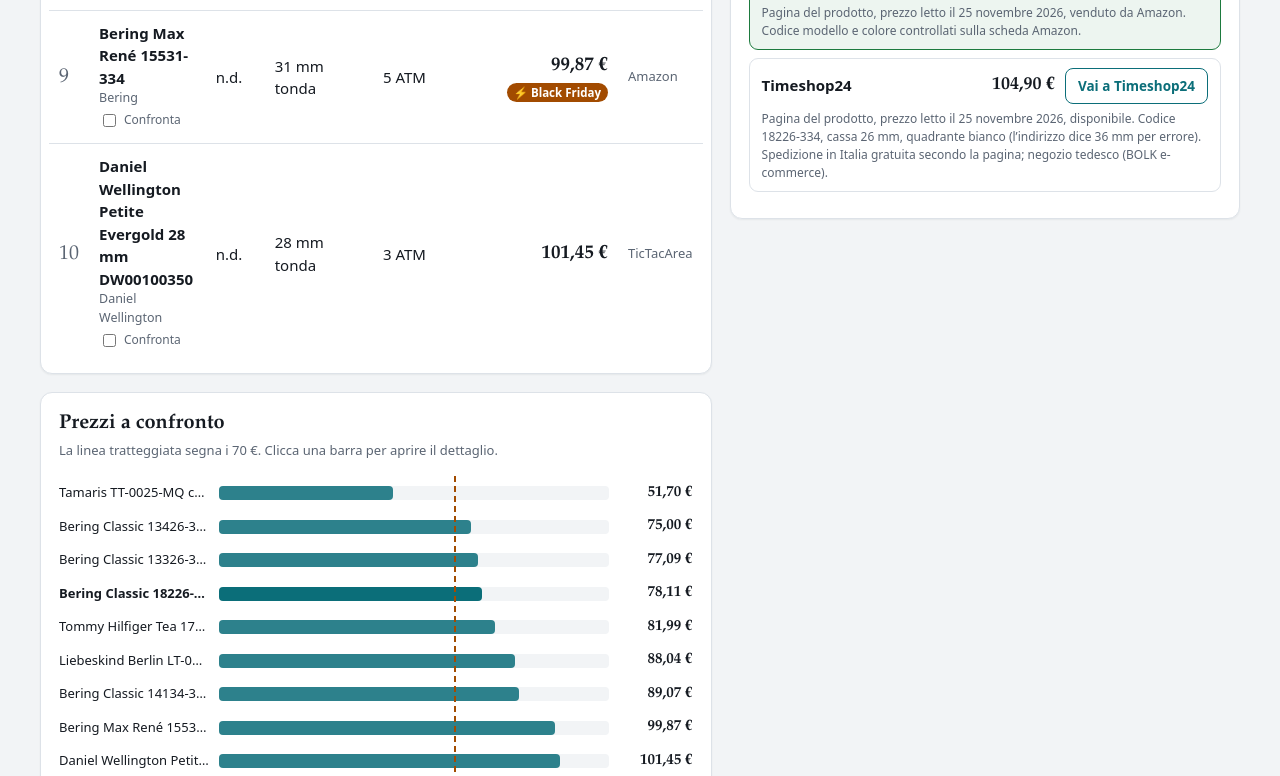
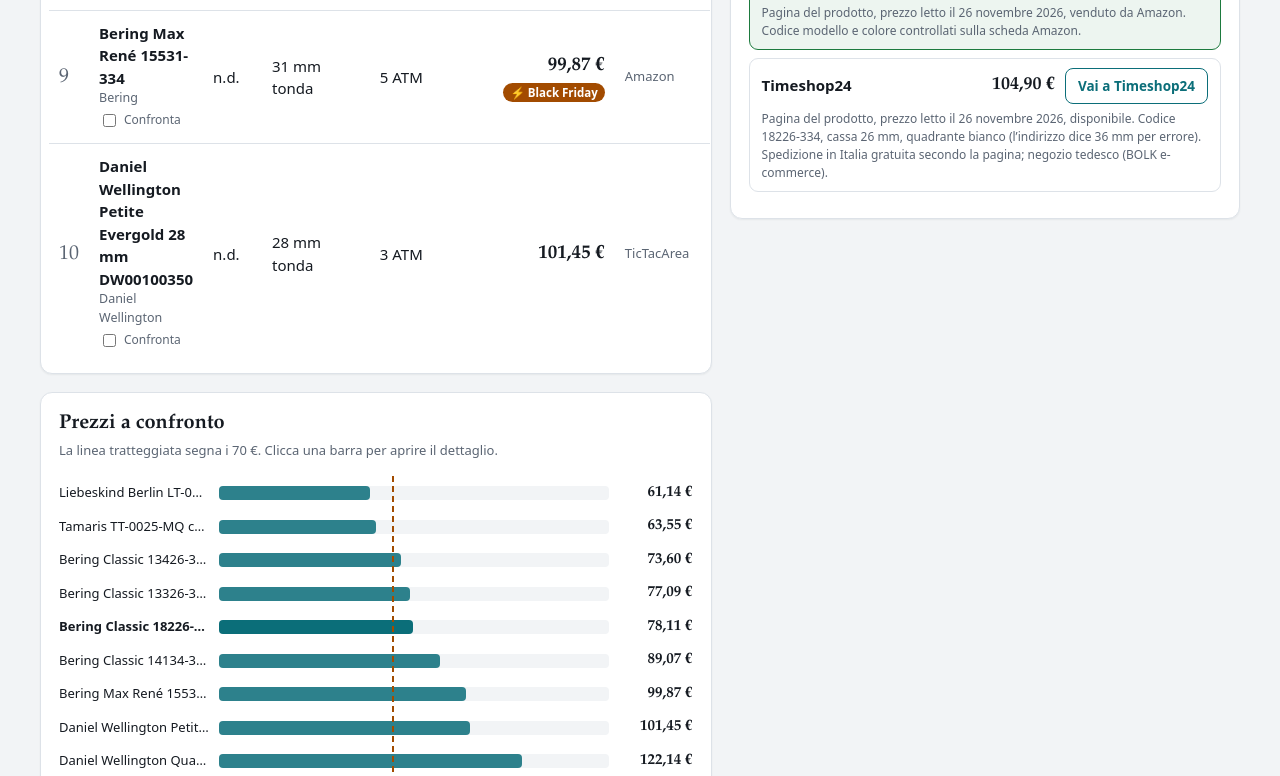
Before and after one commit to singh-sardar/product-scarper, a plain HTML site: page orologi-donna/index.html in a window 1280 px wide. Shown: the part 2024-2800 px from the top of the page. Drawn offline with Linux system fonts and the light colour scheme.

Commit message:
Aggiornamento orologi-donna 2026-11-26
Co-Authored-By: Claude Opus 5.5 <noreply@anthropic.com>

```diff
--- a/orologi-donna/index.html
+++ b/orologi-donna/index.html
@@ -17,7 +17,7 @@
   <main id="app"></main>
 
   <footer>
-    <p><strong>Come leggere i prezzi.</strong> I prezzi sono quelli letti il 25 novembre 2026 direttamente sulle pagine prodotto di Amazon. Cambiano spesso, soprattutto durante il Black Friday: controlla sempre il prezzo sulla pagina prima di acquistare.</p>
+    <p><strong>Come leggere i prezzi.</strong> I prezzi sono quelli letti il 26 novembre 2026 direttamente sulle pagine prodotto di Amazon. Cambiano spesso, soprattutto durante il Black Friday: controlla sempre il prezzo sulla pagina prima di acquistare.</p>
     <p><strong>Negozi.</strong> Per questa ricerca vanno bene tutti i negozi online seri: Amazon, i siti dei marchi, le gioiellerie e i negozi di orologi online. Unieuro, MediaWorld ed Euronics non vendono questi modelli. Zalando, beringtime.com e danielwellington.com bloccano la lettura automatica dei prezzi, quindi non compaiono. Alcuni negozi sono esteri (Germania, Spagna): è scritto nella nota.</p>
     <p><strong>Quadrante e colore.</strong> Ho controllato dalle foto che cassa e maglia milanese siano oro (non oro rosa) e che il quadrante sia bianco e senza numeri romani. Alcuni quadranti bianchi hanno riflessi argento: è scritto nelle caratteristiche.</p>
     <p><strong>Impermeabilità.</strong> 3 ATM vuol dire che regge schizzi e pioggia, non bagno o doccia. Le specifiche vengono dai siti dei marchi o di rivenditori; dove non sono sicure c’è “n.d.”.</p>
@@ -38,8 +38,8 @@
       pros: ["Vetro zaffiro, raro a questo prezzo", "Cassa quadrata di moda", "Offerta Black Friday venduta da Amazon"],
       cons: ["Solo 3 ATM: niente bagno o doccia"],
       offers: [
-        { store: "Amazon", price: 78.11, fresh: true, url: "https://www.amazon.it/dp/B09WTQRK5H", note: "Pagina del prodotto, prezzo letto il 25 novembre 2026, venduto da Amazon. Codice modello e colore controllati sulla scheda Amazon.", flash: "Black Friday" },
-        { store: "Timeshop24", price: 104.9, fresh: true, url: "https://www.timeshop24.it/bering-18226-334-orologio-donna-classico-36mm-3atm.html", note: "Pagina del prodotto, prezzo letto il 25 novembre 2026, disponibile. Codice 18226-334, cassa 26 mm, quadrante bianco (l’indirizzo dice 36 mm per errore). Spedizione in Italia gratuita secondo la pagina; negozio tedesco (BOLK e-commerce)." }
+        { store: "Amazon", price: 78.11, fresh: true, url: "https://www.amazon.it/dp/B09WTQRK5H", note: "Pagina del prodotto, prezzo letto il 26 novembre 2026, venduto da Amazon. Codice modello e colore controllati sulla scheda Amazon.", flash: "Black Friday" },
+        { store: "Timeshop24", price: 104.9, fresh: true, url: "https://www.timeshop24.it/bering-18226-334-orologio-donna-classico-36mm-3atm.html", note: "Pagina del prodotto, prezzo letto il 26 novembre 2026, disponibile. Codice 18226-334, cassa 26 mm, quadrante bianco (l’indirizzo dice 36 mm per errore). Spedizione in Italia gratuita secondo la pagina; negozio tedesco (BOLK e-commerce)." }
       ]
     },
     {
@@ -47,11 +47,11 @@
       rank: 4, name: "Liebeskind Berlin LT-0080-MQ", brand: "Liebeskind Berlin", year: null, month: null,
       short: {"cassa": "30 mm tonda", "acqua": "5 ATM"},
       specs: [["Cassa", "30 mm tonda, acciaio inox IP oro"], ["Quadrante", "Bianco con indici, senza numeri"], ["Vetro", "Minerale antigraffio"], ["Cinturino", "Maglia milanese in acciaio oro, chiusura a scatto"], ["Movimento", "Quarzo"], ["Impermeabilità", "5 ATM"]],
-      verdict: "Tondo e minimal con 5 ATM, venduto da Amazon: oggi il prezzo è salito a circa 89 €, sopra budget.",
+      verdict: "Tondo e minimal con 5 ATM, venduto da Amazon: oggi è sceso a circa 61 €, sotto budget.",
       pros: ["Venduto e spedito da Amazon", "5 ATM, la resistenza all’acqua più alta insieme al Bering 15531", "Cinturino che si cambia senza attrezzi"],
-      cons: ["Circa 89 €, sopra budget (il 21 novembre era 51,83 €)", "Vetro minerale, non zaffiro", "Marchio meno conosciuto in Italia"],
+      cons: ["Prezzo molto variabile (89 € il 25 novembre, 61 € il 26)", "Vetro minerale, non zaffiro", "Marchio meno conosciuto in Italia"],
       offers: [
-        { store: "Amazon", price: 88.04, fresh: true, url: "https://www.amazon.it/dp/B071NDCZ84", note: "Pagina del prodotto, prezzo letto il 25 novembre 2026, venduto da Amazon [prima: 88,61 € il 24 novembre]. Codice modello e colore controllati sulla scheda Amazon. Colore “Oro”." }
+        { store: "Amazon", price: 61.14, fresh: true, url: "https://www.amazon.it/dp/B071NDCZ84", note: "Pagina del prodotto, prezzo letto il 26 novembre 2026, venduto da Amazon [prima: 88,04 € il 25 novembre]. Codice modello e colore controllati sulla scheda Amazon. Colore “Oro”." }
       ]
     },
     {
@@ -63,8 +63,8 @@
       pros: ["Offerta Top Black Friday venduta da Amazon", "Cassa piccola e femminile", "Marchio danese specializzato in orologi minimal"],
       cons: ["Vetro non indicato sulla pagina", "26 mm: si legge meno"],
       offers: [
-        { store: "Amazon", price: 77.09, fresh: true, url: "https://www.amazon.it/dp/B0CP5T65QN", note: "Pagina del prodotto, prezzo letto il 25 novembre 2026, venduto da Amazon. Codice modello e colore controllati sulla scheda Amazon. Sulla pagina è indicata come “Offerta Top Black Friday”.", flash: "Black Friday" },
-        { store: "Timeshop24", price: 89.0, fresh: false, url: "https://www.timeshop24.it/bering-13326-334.html", note: "Pagina del prodotto, prezzo letto il 25 novembre 2026. Esaurito oggi: non conta come prezzo più basso." }
+        { store: "Amazon", price: 77.09, fresh: true, url: "https://www.amazon.it/dp/B0CP5T65QN", note: "Pagina del prodotto, prezzo letto il 26 novembre 2026, venduto da Amazon. Codice modello e colore controllati sulla scheda Amazon. Sulla pagina è indicata come “Offerta Top Black Friday”.", flash: "Black Friday" },
+        { store: "Timeshop24", price: 89.0, fresh: false, url: "https://www.timeshop24.it/bering-13326-334.html", note: "Pagina del prodotto, prezzo letto il 26 novembre 2026. Esaurito oggi: non conta come prezzo più basso." }
       ]
     },
     {
@@ -72,11 +72,11 @@
       rank: 3, name: "Tamaris TT-0025-MQ con cuore", brand: "Tamaris", year: null, month: null,
       short: {"cassa": "36 mm tonda", "acqua": "3 ATM"},
       specs: [["Cassa", "36 mm tonda, metallo IP oro lucido"], ["Quadrante", "Bianco con indici e un piccolo cuore, senza numeri"], ["Vetro", "Minerale antigraffio"], ["Cinturino", "Maglia milanese oro, chiusura a scatto"], ["Movimento", "Quarzo"], ["Impermeabilità", "3 ATM"]],
-      verdict: "Il più giovane e romantico, con il cuoricino sul quadrante, a circa 52 € venduto da Amazon.",
-      pros: ["Circa 52 €, venduto da Amazon", "Dettaglio a cuore molto da ragazza", "Confezione regalo"],
+      verdict: "Il più giovane e romantico, con il cuoricino sul quadrante, a circa 64 € venduto da Amazon.",
+      pros: ["Circa 64 €, venduto da Amazon", "Dettaglio a cuore molto da ragazza", "Confezione regalo"],
       cons: ["Cassa in metallo, non acciaio", "36 mm: un po’ grande su polsi sottili"],
       offers: [
-        { store: "Amazon", price: 51.7, fresh: true, url: "https://www.amazon.it/dp/B098XWVV98", note: "Pagina del prodotto, prezzo letto il 25 novembre 2026, venduto da Amazon. Codice modello e colore controllati sulla scheda Amazon. Colore “Oro Mesh / Heart”." }
+        { store: "Amazon", price: 63.55, fresh: true, url: "https://www.amazon.it/dp/B098XWVV98", note: "Pagina del prodotto, prezzo letto il 26 novembre 2026, venduto da Amazon [prima: 51,70 € il 25 novembre]. Codice modello e colore controllati sulla scheda Amazon. Colore “Oro Mesh / Heart”." }
       ]
     },
     {
@@ -86,10 +86,10 @@
       specs: [["Cassa", "20 × 26 mm, acciaio PVD oro, spessore 6 mm"], ["Quadrante", "Bianco guscio d’uovo sunray, indici, senza numeri"], ["Vetro", "n.d."], ["Cinturino", "Maglia milanese pressata in acciaio oro, 10 mm"], ["Movimento", "Quarzo giapponese"], ["Impermeabilità", "3 ATM"]],
       verdict: "Il marchio più amato dalle ragazze, rettangolare e sottile, in offerta Black Friday su Amazon da un venditore terzo.",
       pros: ["Marchio molto amato", "Sottilissimo (6 mm)", "Offerta Black Friday"],
-      cons: ["Più di 90 €", "Cassa piccola: si legge meno"],
+      cons: ["Più di 120 €", "Cassa piccola: si legge meno"],
       offers: [
-        { store: "Amazon", price: 107.25, fresh: true, url: "https://www.amazon.it/dp/B09X8DBYPV", note: "Pagina del prodotto, prezzo letto il 25 novembre 2026, venduto da juwelier-bektas (venditore terzo, 1 pezzo rimasto, spedizione 14,90 € non inclusa) [prima: 94,05 € il 24 novembre; il 21 novembre era 82,50 € dal venditore ufficiale]. Codice modello e colore controllati sulla scheda Amazon. L’etichetta Black Friday non è più mostrata." },
-        { store: "Clessidra Jewels", price: 165.0, fresh: true, url: "https://www.clessidrajewels.com/it/orologi-donna/52229-orologio-daniel-wellington-quadro-evergold-dw00100556-7315030040050.html", note: "Pagina del prodotto, prezzo letto il 25 novembre 2026. “Da ordinare” (non a magazzino), spedizione gratuita da 39 €." }
+        { store: "Amazon", price: 122.14, fresh: true, url: "https://www.amazon.it/dp/B09X8DBYPV", note: "Pagina del prodotto, prezzo letto il 26 novembre 2026, venduto da Watches2U_Italia (venditore terzo), spedito da Amazon [prima: 107,25 € il 25 novembre da juwelier-bektas; il 21 novembre era 82,50 € dal venditore ufficiale]. Codice modello e colore controllati sulla scheda Amazon. L’etichetta Black Friday non è più mostrata." },
+        { store: "Clessidra Jewels", price: 165.0, fresh: true, url: "https://www.clessidrajewels.com/it/orologi-donna/52229-orologio-daniel-wellington-quadro-evergold-dw00100556-7315030040050.html", note: "Pagina del prodotto, prezzo letto il 26 novembre 2026. “Da ordinare” (non a magazzino), spedizione gratuita da 39 €." }
       ]
     },
     {
@@ -99,11 +99,11 @@
       specs: [["Cassa", "24 mm rettangolare, acciaio oro con cristalli sulla lunetta, spessore 6,5 mm"], ["Quadrante", "Bianco/argento sunray con indici, senza numeri"], ["Vetro", "Minerale"], ["Cinturino", "Maglia milanese in acciaio oro, 14 mm"], ["Movimento", "Quarzo"], ["Impermeabilità", "3 ATM"]],
       verdict: "Il più recente e il più “gioiello”: cristalli sulla lunetta e maglia milanese oro, venduto direttamente da Amazon.",
       pros: ["Collezione 2025", "Cristalli sulla lunetta", "Venduto e spedito da Amazon"],
-      cons: ["Quadrante bianco con riflessi argento", "Più di 80 €"],
+      cons: ["Quadrante bianco con riflessi argento", "Quasi 150 €: su Amazon ora lo vende Amazon UK"],
       offers: [
-        { store: "Amazon", price: 81.99, fresh: true, url: "https://www.amazon.it/dp/B0G35VV1V6", note: "Pagina del prodotto, prezzo letto il 25 novembre 2026, venduto da Amazon. Codice modello e colore controllati sulla scheda Amazon. Sulla pagina il colore selezionato si chiama “Argento Bianco” (il quadrante); la cassa è oro, codice 1782829." },
-        { store: "Stroili", price: 149.0, fresh: true, url: "https://www.stroilioro.com/it_IT/p/orologio-al-quarzo-tommy-hilfiger-tea-1782829/1703789.html", note: "Pagina del prodotto, prezzo letto il 25 novembre 2026, disponibile." },
-        { store: "Gioielleria Princess", price: 149.0, fresh: true, url: "https://www.gioielleriaprincess.com/prodotto/tommy-hilfiger-orologio-al-quarzo-tea-dorato", note: "Pagina del prodotto, prezzo letto il 25 novembre 2026, disponibile, spedizione gratuita da 59 €." }
+        { store: "Amazon", price: 145.59, fresh: true, url: "https://www.amazon.it/dp/B0G35VV1V6", note: "Pagina del prodotto, prezzo letto il 26 novembre 2026, venduto da Amazon UK, consegna stimata 4 dicembre [prima: 81,99 € il 25 novembre, venduto da Amazon]. Codice modello e colore controllati sulla scheda Amazon. Sulla pagina il colore selezionato si chiama “Argento Bianco” (il quadrante); la cassa è oro, codice 1782829." },
+        { store: "Stroili", price: 149.0, fresh: true, url: "https://www.stroilioro.com/it_IT/p/orologio-al-quarzo-tommy-hilfiger-tea-1782829/1703789.html", note: "Pagina del prodotto, prezzo letto il 26 novembre 2026, disponibile." },
+        { store: "Gioielleria Princess", price: 149.0, fresh: true, url: "https://www.gioielleriaprincess.com/prodotto/tommy-hilfiger-orologio-al-quarzo-tea-dorato", note: "Pagina del prodotto, prezzo letto il 26 novembre 2026, disponibile, spedizione gratuita da 59 €." }
       ]
     },
     {
@@ -111,12 +111,12 @@
       rank: 7, name: "Bering Classic 13426-334", brand: "Bering", year: null, month: null,
       short: {"cassa": "26 mm tonda", "acqua": "n.d."},
       specs: [["Cassa", "26 mm tonda, acciaio color oro"], ["Quadrante", "Bianco con indici a punto, senza numeri"], ["Vetro", "Zaffiro"], ["Cinturino", "Maglia milanese in acciaio oro"], ["Movimento", "Quarzo"], ["Impermeabilità", "n.d."]],
-      verdict: "Simile al 13326 ma con vetro zaffiro: 75 € su Amazon (venditore terzo) e 77,48 € su Timeshop24 con spedizione gratuita.",
+      verdict: "Simile al 13326 ma con vetro zaffiro: 75 € su Amazon (venditore terzo) e 73,60 € su Timeshop24 con spedizione gratuita.",
       pros: ["Vetro zaffiro", "Cassa piccola e delicata"],
       cons: ["Niente venditore ufficiale: Timeshop24 o un terzo su Amazon", "Impermeabilità non indicata"],
       offers: [
-        { store: "Amazon", price: 75.0, fresh: true, url: "https://www.amazon.it/dp/B07GC1KCDW", note: "Pagina del prodotto, prezzo letto il 25 novembre 2026, venduto da uhrenonline24 (venditore terzo). Codice modello e colore controllati sulla scheda Amazon." },
-        { store: "Timeshop24", price: 77.48, fresh: true, url: "https://www.timeshop24.it/bering-13426-334-classico.html", note: "Pagina del prodotto, prezzo letto il 25 novembre 2026, disponibile. Codice 13426-334, cassa 26 mm, quadrante bianco, maglia oro. Spedizione in Italia gratuita secondo la pagina; negozio tedesco (BOLK e-commerce)." }
+        { store: "Amazon", price: 75.0, fresh: true, url: "https://www.amazon.it/dp/B07GC1KCDW", note: "Pagina del prodotto, prezzo letto il 26 novembre 2026, venduto da uhrenonline24 (venditore terzo). Codice modello e colore controllati sulla scheda Amazon." },
+        { store: "Timeshop24", price: 73.6, fresh: true, url: "https://www.timeshop24.it/bering-13426-334-classico.html", note: "Pagina del prodotto, prezzo letto il 26 novembre 2026, disponibile [prima: 77,48 € il 25 novembre]. Codice 13426-334, cassa 26 mm, quadrante bianco, maglia oro. Spedizione in Italia gratuita secondo la pagina; negozio tedesco (BOLK e-commerce)." }
       ]
     },
     {
@@ -128,9 +128,9 @@
       pros: ["Vetro zaffiro", "Quadrante più grande e leggibile", "Offerta Black Friday venduta da Amazon"],
       cons: ["Circa 89 €, sopra budget", "34 mm: grande per un polso sottile"],
       offers: [
-        { store: "Amazon", price: 89.07, fresh: true, url: "https://www.amazon.it/dp/B01BFCME8C", note: "Pagina del prodotto, prezzo letto il 25 novembre 2026, venduto da Amazon. Codice modello e colore controllati sulla scheda Amazon.", flash: "Black Friday" },
-        { store: "Timeshop24", price: 90.14, fresh: true, url: "https://www.timeshop24.it/bering-14134-331.html", note: "Pagina del prodotto, prezzo letto il 25 novembre 2026, disponibile. Spedizione in Italia gratuita secondo la pagina; negozio tedesco (BOLK e-commerce)." },
-        { store: "Gioielleria Lucchese", price: 152.1, fresh: true, url: "https://www.gioiellerialucchese.it/orologi/16628-bering-14134-331.html", note: "Pagina del prodotto, prezzo letto il 25 novembre 2026, disponibile." }
+        { store: "Amazon", price: 89.07, fresh: true, url: "https://www.amazon.it/dp/B01BFCME8C", note: "Pagina del prodotto, prezzo letto il 26 novembre 2026, venduto da Amazon. Codice modello e colore controllati sulla scheda Amazon.", flash: "Black Friday" },
+        { store: "Timeshop24", price: 90.14, fresh: true, url: "https://www.timeshop24.it/bering-14134-331.html", note: "Pagina del prodotto, prezzo letto il 26 novembre 2026, disponibile. Spedizione in Italia gratuita secondo la pagina; negozio tedesco (BOLK e-commerce)." },
+        { store: "Gioielleria Lucchese", price: 152.1, fresh: true, url: "https://www.gioiellerialucchese.it/orologi/16628-bering-14134-331.html", note: "Pagina del prodotto, prezzo letto il 26 novembre 2026, disponibile." }
       ]
     },
     {
@@ -142,7 +142,7 @@
       pros: ["Vetro zaffiro e 5 ATM", "Design ultrasottile Max René", "Offerta Black Friday venduta da Amazon"],
       cons: ["Quasi 100 €", "Quadrante senza indici: si legge meno"],
       offers: [
-        { store: "Amazon", price: 99.87, fresh: true, url: "https://www.amazon.it/dp/B07HWWKDFT", note: "Pagina del prodotto, prezzo letto il 25 novembre 2026, venduto da Amazon. Codice modello e colore controllati sulla scheda Amazon.", flash: "Black Friday" }
+        { store: "Amazon", price: 99.87, fresh: true, url: "https://www.amazon.it/dp/B07HWWKDFT", note: "Pagina del prodotto, prezzo letto il 26 novembre 2026, venduto da Amazon. Codice modello e colore controllati sulla scheda Amazon.", flash: "Black Friday" }
       ]
     },
     {
@@ -154,9 +154,9 @@
       pros: ["Il modello DW più famoso", "Cassa piccola da 28 mm"],
       cons: ["Oltre 100 €, il più caro", "Il prezzo migliore è di un negozio estero"],
       offers: [
-        { store: "Amazon", price: 108.75, fresh: true, url: "https://www.amazon.it/dp/B08D6SRX67", note: "Pagina del prodotto, prezzo letto il 25 novembre 2026, venduto da Daniel Wellington AB (venditore ufficiale). Codice modello e colore controllati sulla scheda Amazon. Colore “Bianco”, 28 mm." },
-        { store: "TicTacArea", price: 101.45, fresh: true, url: "https://www.tictacarea.com/en/daniel-wellington-petite-watches/daniel-wellington-petite-evergold-dw00100350", note: "Pagina del prodotto, prezzo letto il 25 novembre 2026, disponibile, promo “Black November -22%” senza data di fine. Negozio spagnolo, spedizione gratuita." },
-        { store: "Stroili", price: 145.0, fresh: true, url: "https://www.stroilioro.com/it_IT/p/orologio-al-quarzo-daniel-wellington-petite-evergold-dw00100350/1671857.html", note: "Pagina del prodotto, prezzo letto il 25 novembre 2026, disponibile." }
+        { store: "Amazon", price: 108.75, fresh: true, url: "https://www.amazon.it/dp/B08D6SRX67", note: "Pagina del prodotto, prezzo letto il 26 novembre 2026, venduto da Daniel Wellington AB (venditore ufficiale). Codice modello e colore controllati sulla scheda Amazon. Colore “Bianco”, 28 mm." },
+        { store: "TicTacArea", price: 101.45, fresh: true, url: "https://www.tictacarea.com/en/daniel-wellington-petite-watches/daniel-wellington-petite-evergold-dw00100350", note: "Pagina del prodotto, prezzo letto il 26 novembre 2026, disponibile, promo “Black November -22%” senza data di fine. Negozio spagnolo, spedizione gratuita." },
+        { store: "Stroili", price: 145.0, fresh: true, url: "https://www.stroilioro.com/it_IT/p/orologio-al-quarzo-daniel-wellington-petite-evergold-dw00100350/1671857.html", note: "Pagina del prodotto, prezzo letto il 26 novembre 2026, disponibile." }
       ]
     }
   ];
@@ -232,20 +232,20 @@
 
   // Prezzo più basso verificato per giorno (scripts/storico.py).
   var HISTORY = {
-    bering18226334: [["2026-11-21", 78.11], ["2026-11-24", 78.11], ["2026-11-25", 78.11]],
-    liebeskindlt0080: [["2026-11-21", 51.83], ["2026-11-24", 88.61], ["2026-11-25", 88.04]],
-    bering13326334: [["2026-11-21", 77.09], ["2026-11-24", 77.09], ["2026-11-25", 77.09]],
-    tamaristt0025: [["2026-11-21", 51.70], ["2026-11-24", 51.70], ["2026-11-25", 51.70]],
-    dwquadropressed: [["2026-11-21", 82.50], ["2026-11-24", 94.05], ["2026-11-25", 107.25]],
-    tommy1782829: [["2026-11-21", 81.99], ["2026-11-24", 81.99], ["2026-11-25", 81.99]],
-    bering13426334: [["2026-11-21", 73.60], ["2026-11-24", 75.00], ["2026-11-25", 75.00]],
-    bering14134331: [["2026-11-21", 89.07], ["2026-11-24", 89.07], ["2026-11-25", 89.07]],
-    bering15531334: [["2026-11-21", 99.87], ["2026-11-24", 99.87], ["2026-11-25", 99.87]],
-    dwpetite28: [["2026-11-21", 101.45], ["2026-11-24", 101.45], ["2026-11-25", 101.45]]
+    bering18226334: [["2026-11-21", 78.11], ["2026-11-24", 78.11], ["2026-11-25", 78.11], ["2026-11-26", 78.11]],
+    liebeskindlt0080: [["2026-11-21", 51.83], ["2026-11-24", 88.61], ["2026-11-25", 88.04], ["2026-11-26", 61.14]],
+    bering13326334: [["2026-11-21", 77.09], ["2026-11-24", 77.09], ["2026-11-25", 77.09], ["2026-11-26", 77.09]],
+    tamaristt0025: [["2026-11-21", 51.70], ["2026-11-24", 51.70], ["2026-11-25", 51.70], ["2026-11-26", 63.55]],
+    dwquadropressed: [["2026-11-21", 82.50], ["2026-11-24", 94.05], ["2026-11-25", 107.25], ["2026-11-26", 122.14]],
+    tommy1782829: [["2026-11-21", 81.99], ["2026-11-24", 81.99], ["2026-11-25", 81.99], ["2026-11-26", 145.59]],
+    bering13426334: [["2026-11-21", 73.60], ["2026-11-24", 75.00], ["2026-11-25", 75.00], ["2026-11-26", 73.60]],
+    bering14134331: [["2026-11-21", 89.07], ["2026-11-24", 89.07], ["2026-11-25", 89.07], ["2026-11-26", 89.07]],
+    bering15531334: [["2026-11-21", 99.87], ["2026-11-24", 99.87], ["2026-11-25", 99.87], ["2026-11-26", 99.87]],
+    dwpetite28: [["2026-11-21", 101.45], ["2026-11-24", 101.45], ["2026-11-25", 101.45], ["2026-11-26", 101.45]]
   };
 
   // Da cambiare a ogni aggiornamento dei dati.
-  var UPDATED = "25 novembre 2026";
+  var UPDATED = "26 novembre 2026";
 </script>
 <script src="../shared/dashboard.js"></script>
 </body>
```
